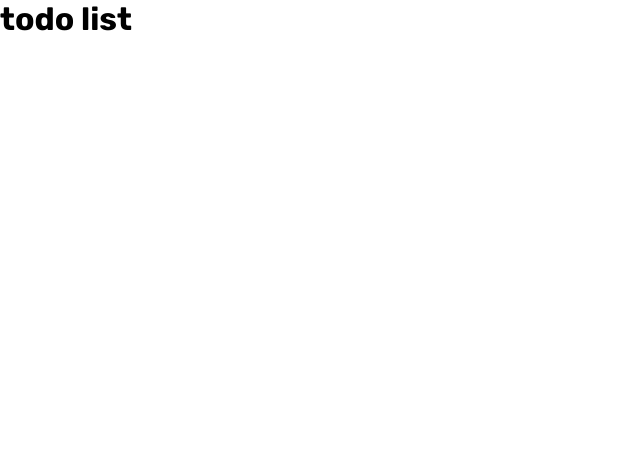
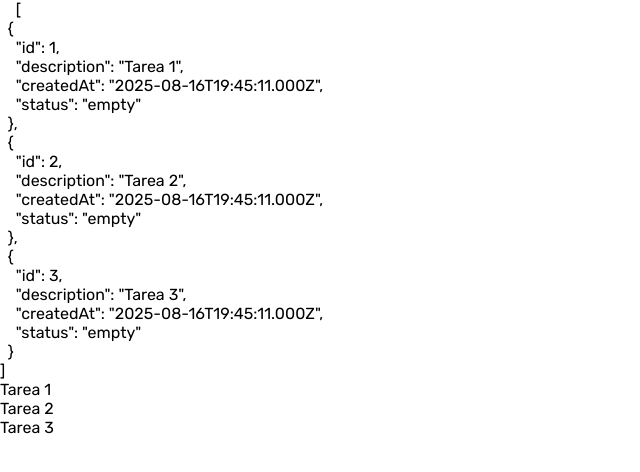
Before and after one commit to pablex72/task-manager-angular, an Angular app: page / in a window 1280 px wide. Shown: the top 472 px of the page, without its empty margins (0-640 px from the left). Built offline with nearby package versions, Linux system fonts and the light colour scheme.

Commit message:
adicionando carpetas / interface todo-list

```diff
--- a/src/app/app.component.html
+++ b/src/app/app.component.html
@@ -1 +1,5 @@
-<h1>{{ title }}</h1>
+<pre>
+    {{ todos | json }}
+</pre>
+
+<app-todo-list [todoList]="todos">
--- a/src/app/app.component.ts
+++ b/src/app/app.component.ts
@@ -1,4 +1,5 @@
 import { Component } from '@angular/core';
+import { Todo } from './interfaces/todos.interfaces';
 
 @Component({
   selector: 'app-root',
@@ -6,5 +7,26 @@ import { Component } from '@angular/core';
   styleUrls: ['./app.component.css']
 })
 export class AppComponent {
-  title = 'todo list';
+  public title = 'todo list';
+
+  public todos: Todo[] = [
+    {
+      id: 1,
+      description: 'Tarea 1',
+      createdAt: new Date(),
+      status: 'empty'
+    },
+    {
+      id: 2,
+      description: 'Tarea 2',
+      createdAt: new Date(),
+      status: 'empty'
+    },
+    {
+      id: 3,
+      description: 'Tarea 3',
+      createdAt: new Date(),
+      status: 'empty'
+    }
+  ]
 }
--- a/src/app/app.module.ts
+++ b/src/app/app.module.ts
@@ -2,10 +2,11 @@ import { NgModule } from '@angular/core';
 import { BrowserModule } from '@angular/platform-browser';
 
 import { AppComponent } from './app.component';
+import { TodoListComponent } from "./components/todo-list/todo-list.component";
 
 @NgModule({
   declarations: [AppComponent],
-  imports: [BrowserModule],
+  imports: [BrowserModule, TodoListComponent],
   providers: [],
   bootstrap: [AppComponent],
 })
--- /dev/null
+++ b/src/app/components/todo-list/todo-list.component.css
@@ -0,0 +1,3 @@
+:host {
+  display: block;
+}
--- /dev/null
+++ b/src/app/components/todo-list/todo-list.component.html
@@ -0,0 +1,3 @@
+<p *ngFor="let todo of todoList">
+  {{ todo.description }}
+</p>
```
Also changed, not shown: src/app/components/todo-list/todo-list.component.ts (added, +14 -0 lines), src/app/interfaces/todos.interfaces.ts (added, +8 -0 lines).
